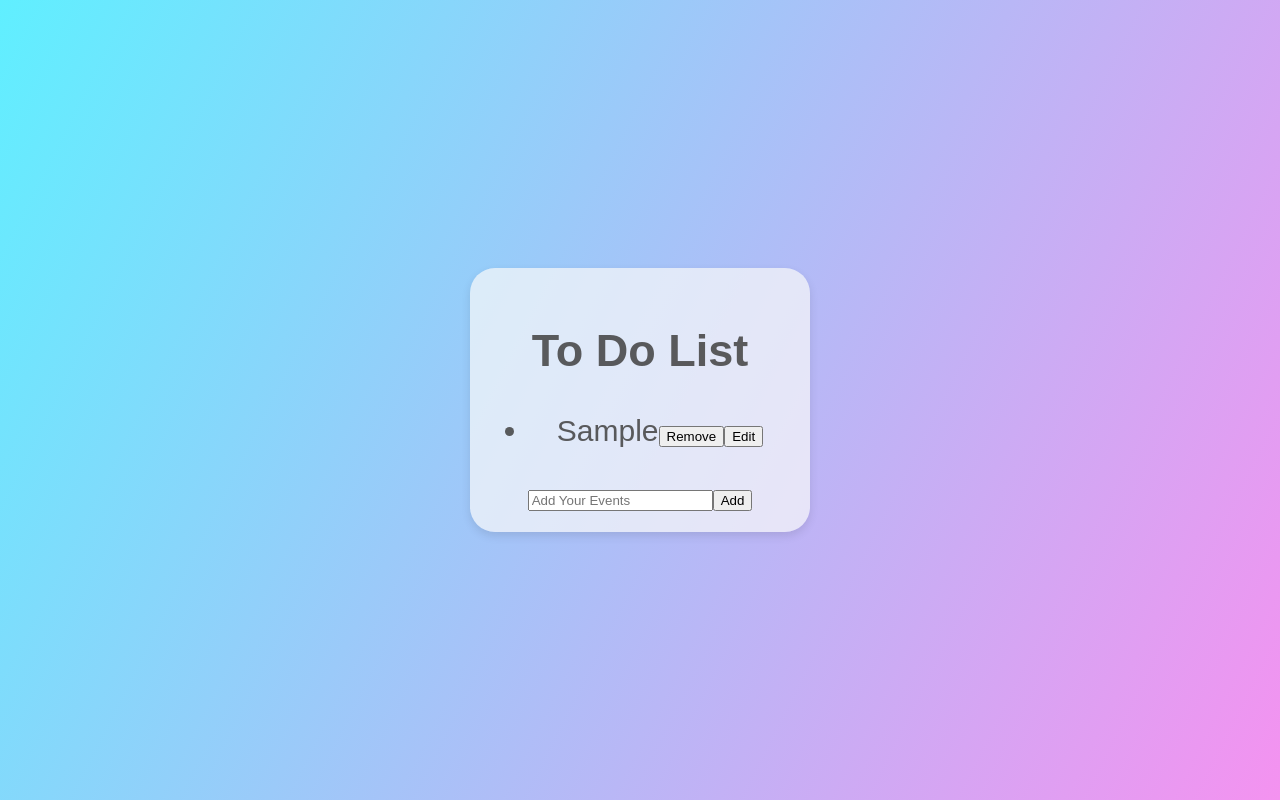
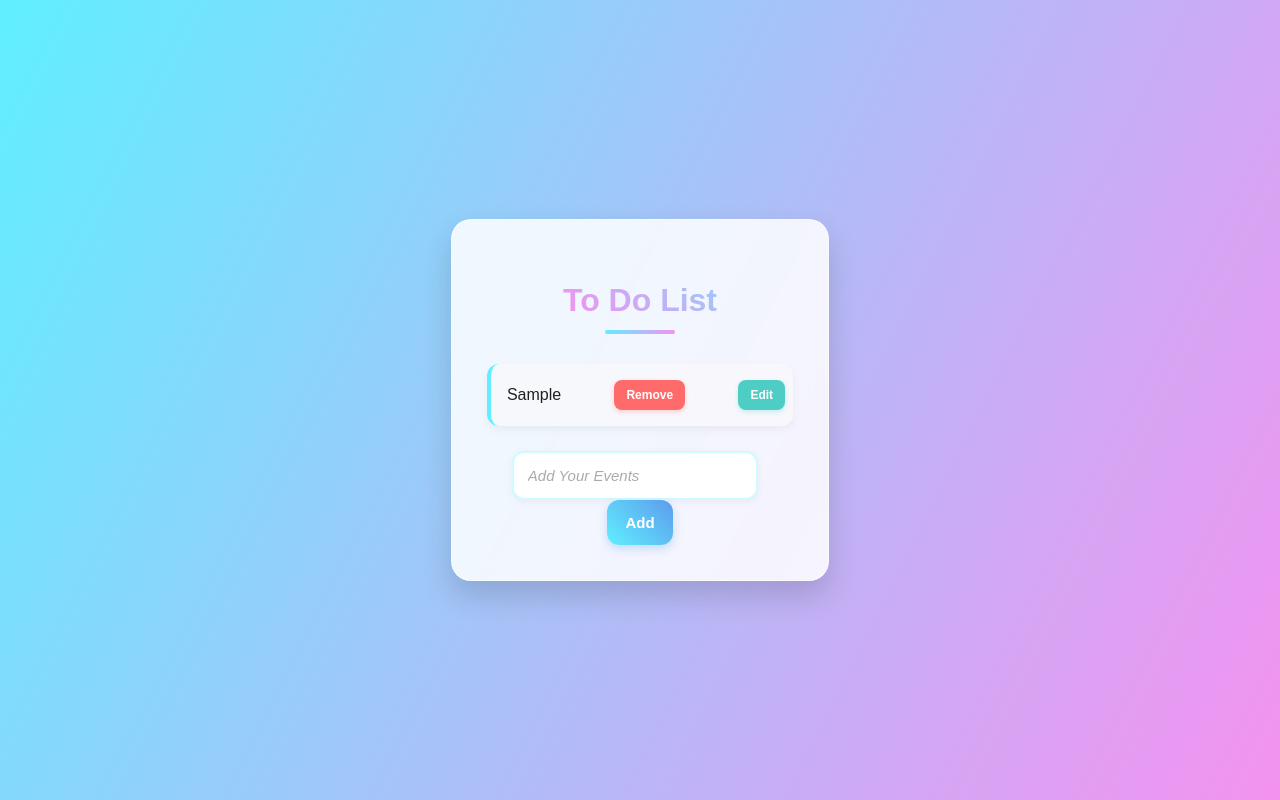
Before and after one commit to Harsha-Buddhika-Official/ToDoApp-React, a React (Vite) app: page / in a window 1280 px wide. Both pictures are taken after typing "Sample" into the empty fields and a click on the button "Add". Built offline with nearby package versions, Linux system fonts and the light colour scheme.

Commit message:
styling done

```diff
--- a/src/ToDoList/ToDoList.css
+++ b/src/ToDoList/ToDoList.css
@@ -1,7 +1,189 @@
-body{
-    background: rgba(250, 250, 250, 0.7);
-    padding: 20px;
-    border-radius: 25px;
-    box-shadow: 0px 4px 10px rgba(0, 0, 0, 0.1);
-    width: 300px;
+/* ToDoList.css */
+body {
+    background: white;
+    padding: 35px;
+    border-radius: 20px;
+    box-shadow: 0px 15px 30px rgba(0, 0, 0, 0.15);
+    text-align: center;
+    max-width: 350px;
+    transition: all 0.3s ease;
 }
+
+/* Glass morphism effect for the container */
+@supports (-webkit-backdrop-filter: none) or (backdrop-filter: none) {
+    body {
+        background: rgba(255, 255, 255, 0.85);
+        backdrop-filter: blur(10px);
+        -webkit-backdrop-filter: blur(10px);
+        border: 1px solid rgba(255, 255, 255, 0.5);
+    }
+}
+
+.hedding {
+    color: #333;
+    margin-bottom: 25px;
+    font-size: 32px;
+    font-weight: 800;
+    position: relative;
+    padding-bottom: 15px;
+}
+
+/* Gradient text effect with animation */
+.hedding {
+    background: linear-gradient(45deg, #60EFFF, #F492F0, #60EFFF);
+    background-size: 200% auto;
+    -webkit-background-clip: text;
+    background-clip: text;
+    -webkit-text-fill-color: transparent;
+    animation: gradient 5s ease infinite;
+}
+
+@keyframes gradient {
+    0% { background-position: 0% 50%; }
+    50% { background-position: 100% 50%; }
+    100% { background-position: 0% 50%; }
+}
+
+/* Decorative underline */
+.hedding::after {
+    content: '';
+    position: absolute;
+    bottom: 0;
+    left: 50%;
+    transform: translateX(-50%);
+    width: 70px;
+    height: 4px;
+    border-radius: 2px;
+    background: linear-gradient(to right, #60EFFF, #F492F0);
+}
+
+.list {
+    list-style: none;
+    text-align: left;
+    padding: 0;
+    margin-bottom: 25px;
+}
+
+.list li {
+    background-color: rgba(248, 248, 252, 0.95);
+    border-radius: 12px;
+    padding: 16px;
+    margin-bottom: 12px;
+    display: flex;
+    justify-content: space-between;
+    align-items: center;
+    font-size: 16px;
+    box-shadow: 0px 4px 10px rgba(0, 0, 0, 0.05);
+    transition: all 0.3s ease;
+    border-left: 4px solid #60EFFF;
+    word-break: break-word;
+}
+
+.list li:hover {
+    transform: translateY(-3px);
+    box-shadow: 0px 6px 15px rgba(0, 0, 0, 0.1);
+}
+
+/* Button container for better spacing */
+.list li div {
+    display: flex;
+    gap: 8px;
+}
+
+.list li button {
+    background-color: #FF6B6B;
+    color: white;
+    border: none;
+    border-radius: 8px;
+    padding: 8px 12px;
+    cursor: pointer;
+    font-size: 12px;
+    font-weight: bold;
+    transition: all 0.2s ease;
+    box-shadow: 0px 2px 5px rgba(255, 107, 107, 0.3);
+}
+
+.list li button:last-child {
+    background-color: #4ECDC4;
+    box-shadow: 0px 2px 5px rgba(78, 205, 196, 0.3);
+}
+
+.list li button:hover {
+    transform: translateY(-2px);
+    filter: brightness(1.1);
+    box-shadow: 0px 4px 8px rgba(0, 0, 0, 0.2);
+}
+
+.textAdd {
+    width: 70%;
+    padding: 14px;
+    border: 2px solid rgba(96, 239, 255, 0.3);
+    border-radius: 12px;
+    font-size: 15px;
+    font-weight: 500;
+    margin-right: 10px;
+    transition: all 0.3s ease;
+    box-shadow: 0px 2px 8px rgba(0, 0, 0, 0.05);
+}
+
+.textAdd:focus {
+    outline: none;
+    border-color: #60EFFF;
+    box-shadow: 0px 0px 0px 3px rgba(96, 239, 255, 0.3);
+}
+
+.textAdd::placeholder {
+    color: #aaa;
+    font-style: italic;
+}
+
+.button {
+    background: linear-gradient(45deg, #60EFFF, #5D9CEC);
+    color: white;
+    border: none;
+    border-radius: 12px;
+    padding: 14px 18px;
+    cursor: pointer;
+    font-size: 15px;
+    font-weight: bold;
+    transition: all 0.3s ease;
+    box-shadow: 0px 4px 10px rgba(93, 156, 236, 0.3);
+}
+
+.button:hover {
+    transform: translateY(-3px);
+    box-shadow: 0px 6px 15px rgba(93, 156, 236, 0.4);
+    filter: brightness(1.05);
+}
+
+.button:active {
+    transform: translateY(1px);
+}
+
+/* Add a subtle animation for new items */
+@keyframes fadeIn {
+    from { opacity: 0; transform: translateY(10px); }
+    to { opacity: 1; transform: translateY(0); }
+}
+
+.list li {
+    animation: fadeIn 0.4s ease-out;
+}
+
+/* Empty state styling */
+.list:empty::after {
+    content: "✨ Your to-do list is empty. Add some tasks!";
+    display: block;
+    color: #888;
+    font-style: italic;
+    text-align: center;
+    padding: 25px 0;
+    background-color: rgba(248, 248, 252, 0.7);
+    border-radius: 12px;
+    border: 1px dashed #ccc;
+}
+
+/* Quick fix for your React structure to ensure the buttons are properly aligned */
+.list li {
+    padding-right: 8px;
+}
--- a/src/ToDoList/ToDoList.jsx
+++ b/src/ToDoList/ToDoList.jsx
@@ -7,8 +7,12 @@ function ToDoList(){
     function addEventsToList(){
         const adding = document.getElementById("addEvents").value;
         document.getElementById("addEvents").value = "";
-
-        setEvents(a => [...a, adding]);
+        if(adding == ""){
+            alert("Text is empty");
+        }
+        else{
+            setEvents(a => [...a, adding]);
+        }
     }
     function removeEventsToList(indexToRemove){
         setEvents(events.filter((_, index) => index !== indexToRemove));
@@ -17,10 +21,9 @@ function ToDoList(){
     return(
         <div>
             <h2 className="hedding">To Do List</h2>
-            <ul>
-                {events.map((event, index) => <li key={index}>{event}
-                            <button onClick={() => removeEventsToList(index)}
-                            > Remove </button>
+            <ul className="list">
+                {events.map((event, index) => <li key={index} >{event}
+                            <button onClick={() => removeEventsToList(index)} > Remove </button>
                             <button> Edit </button>
                             </li>)}
             </ul>
--- a/src/index.css
+++ b/src/index.css
@@ -1,6 +1,6 @@
 :root {
   font-family: Arial, Helvetica, sans-serif;
-  color: rgba(68, 68, 68, 0.87);
+  color: rgba(0, 0, 0, 0.87);
   background: linear-gradient(116.82deg, #60EFFF 0%, #F492F0 100%);
   display: flex;
   justify-content: center;
```
